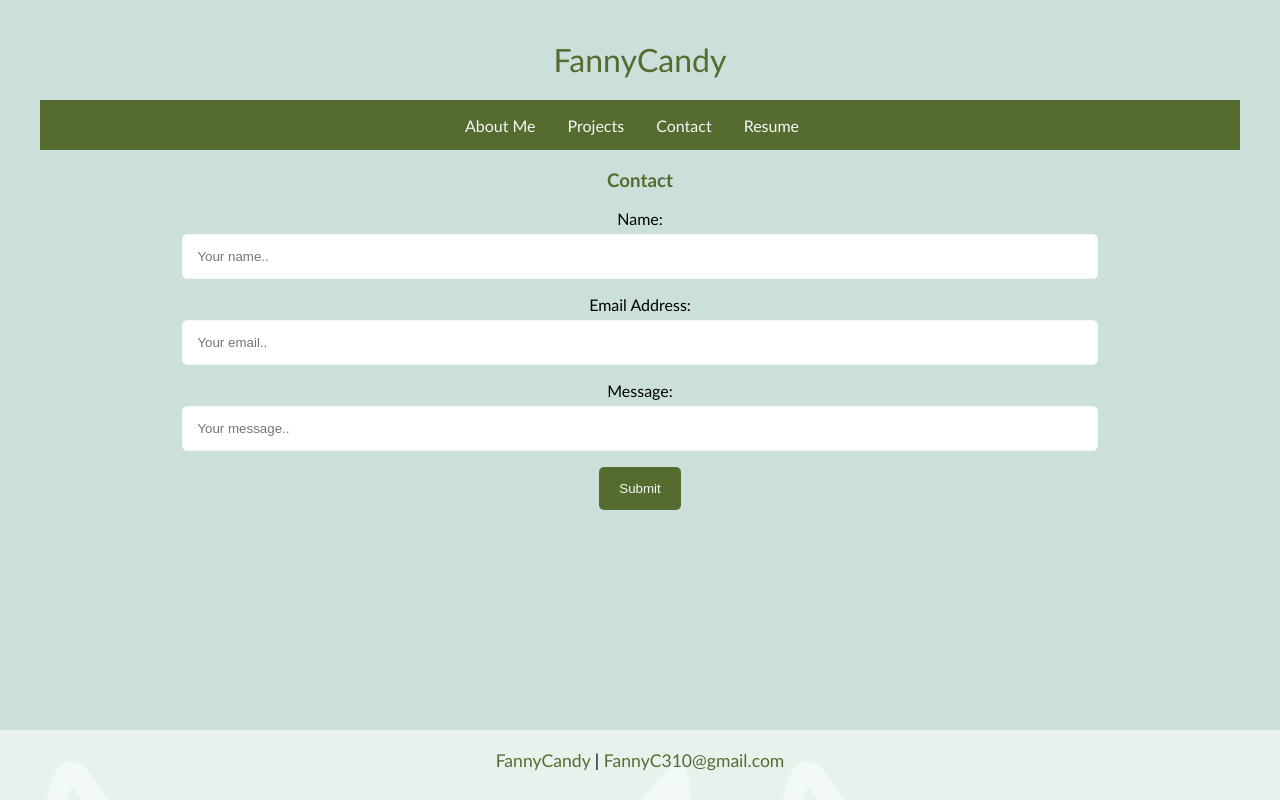
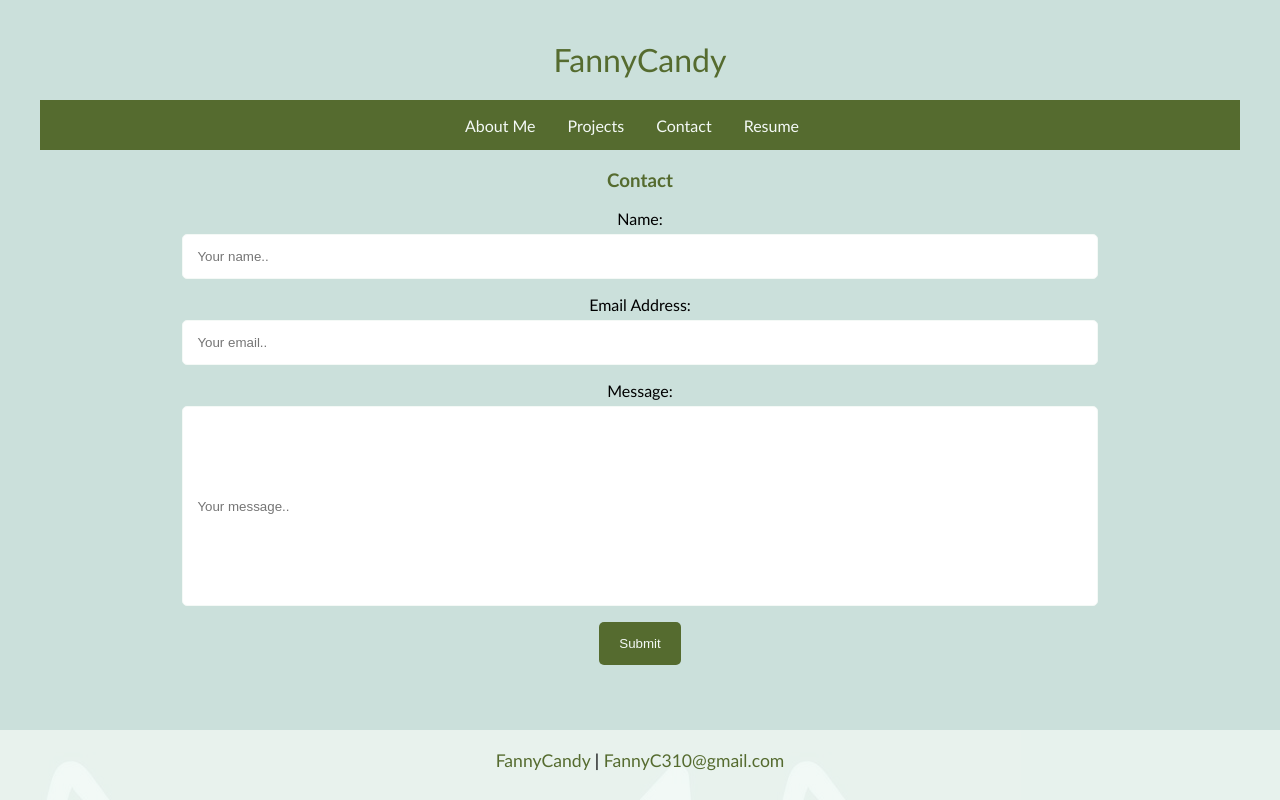
Before and after one commit to FannyCandy/_React_Portfolio, a React (Vite) app: page /contact in a window 1280 px wide. Built offline with nearby package versions, Linux system fonts and the light colour scheme.

Commit message:
clean up

```diff
--- a/src/index.css
+++ b/src/index.css
@@ -89,6 +89,11 @@ input[type=text] {
   margin-top: 6px;
   margin-bottom: 16px;
   resize: vertical;
+  text-align:initial;
+}
+
+#message {
+  min-height: 200px;
 }
 
 button {
```
